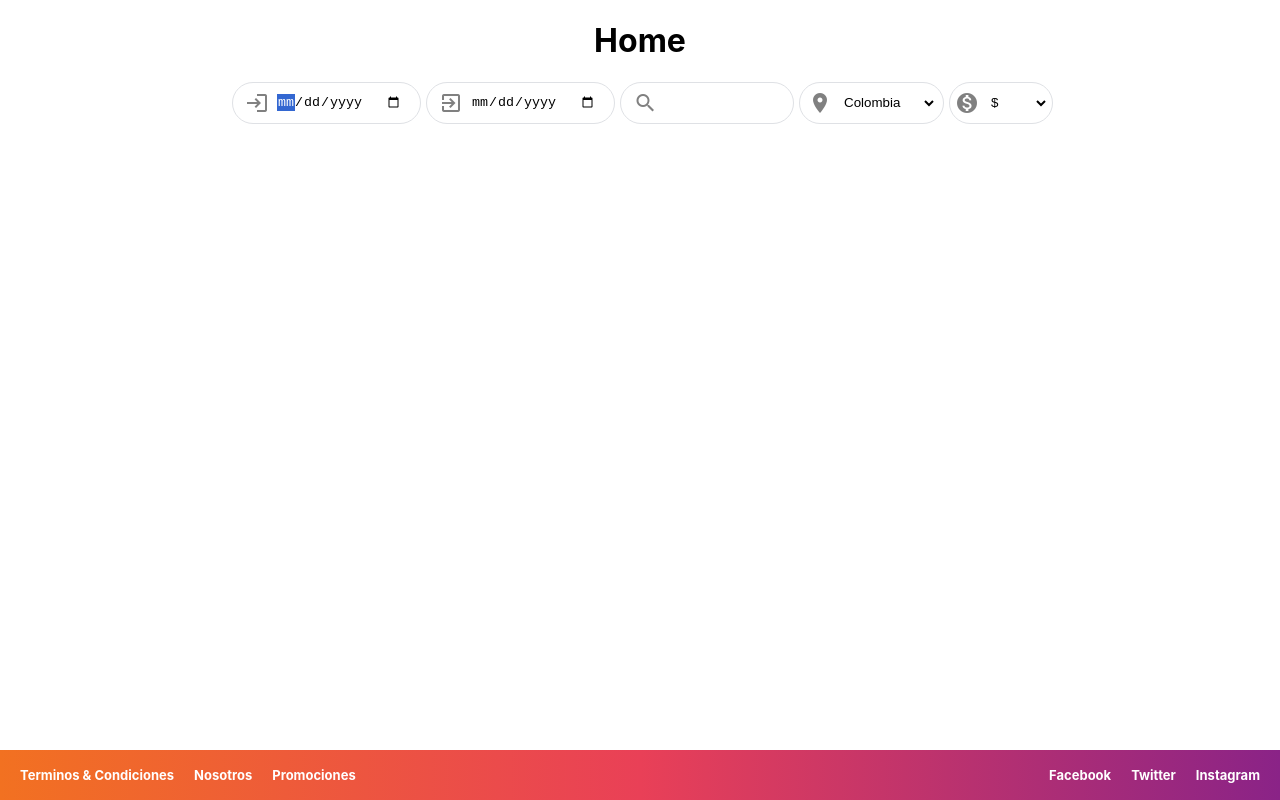
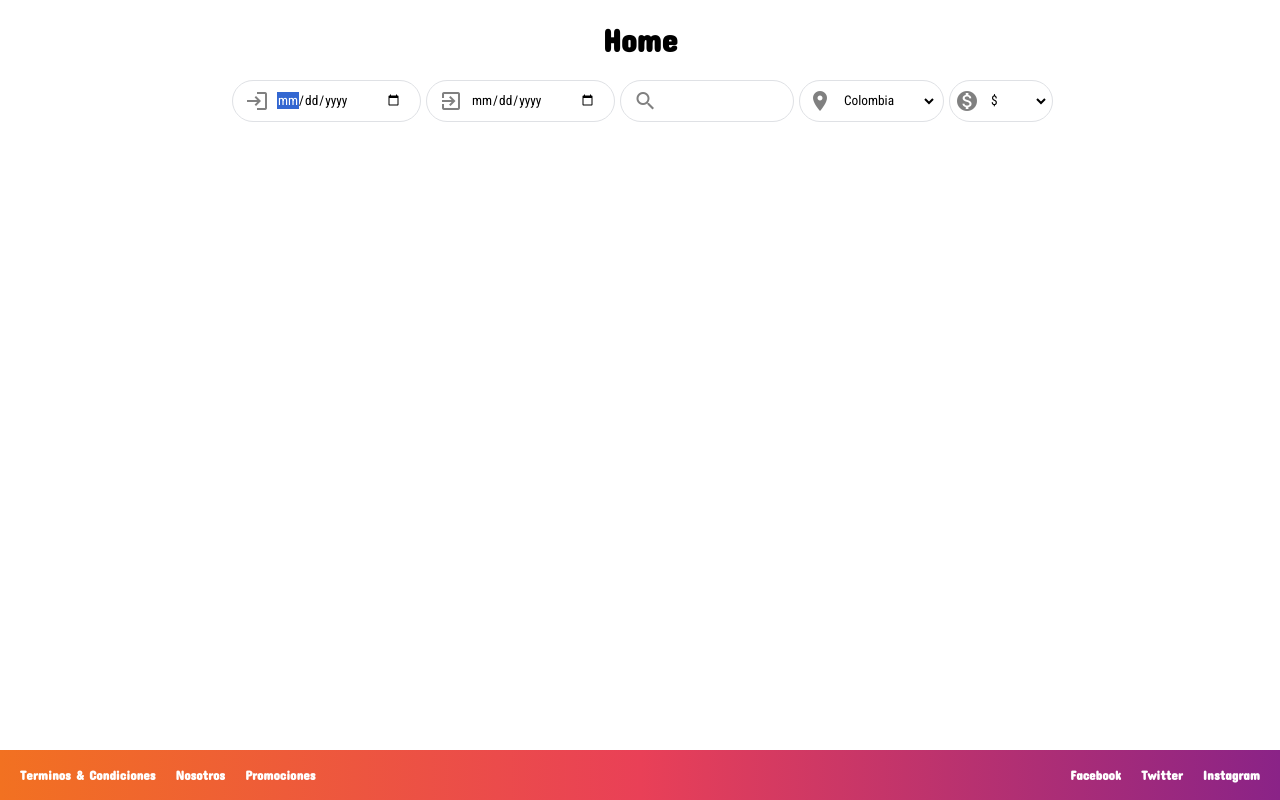
Before and after one commit to cinthylli/sweet, a React (Create React App) app in the folder sweet/: page / in a window 1280 px wide. Built offline with nearby package versions, Linux system fonts and the light colour scheme.

Commit message:
Se asigno tipo de letra Concert One a titulos y  Roboto a la barra de busqueda

```diff
--- a/sweet/public/index.html
+++ b/sweet/public/index.html
@@ -11,6 +11,10 @@
     />
     <link
       href="https://fonts.googleapis.com/icon?family=Material+Icons"
+      rel="stylesheet"
+    />
+    <link
+      href="https://fonts.googleapis.com/css2?family=Concert+One&family=Mulish&family=Roboto+Condensed:wght@300;400;700&display=swap"
       rel="stylesheet"
     />
     <link rel="apple-touch-icon" href="%PUBLIC_URL%/logo192.png" />
--- a/sweet/src/index.css
+++ b/sweet/src/index.css
@@ -10,6 +10,10 @@ body {
 code {
   font-family: source-code-pro, Menlo, Monaco, Consolas, "Courier New",
     monospace;
+}
+
+h1, h2, h3,h4,h5,h6,a {
+  font-family: 'Concert One', cursive;
 }
 
 /* .register-icon {
@@ -100,6 +104,7 @@ input {
   padding: 0 8px;
   width: 125px;
   background-color: transparent;
+  font-family: 'Roboto Condensed', sans-serif;
 }
 
 .initial-date,
@@ -121,11 +126,11 @@ input {
 .select-country {
   padding: 0 8px;
   width: 105px;
-  background-color: transparent;
+  background-color: transparent;font-family: 'Roboto Condensed', sans-serif;
 }
 
 .select-price {
   padding: 0 8px;
   width: 70px;
-  background-color: transparent;
+  background-color: transparent;font-family: 'Roboto Condensed', sans-serif;
 }
```
